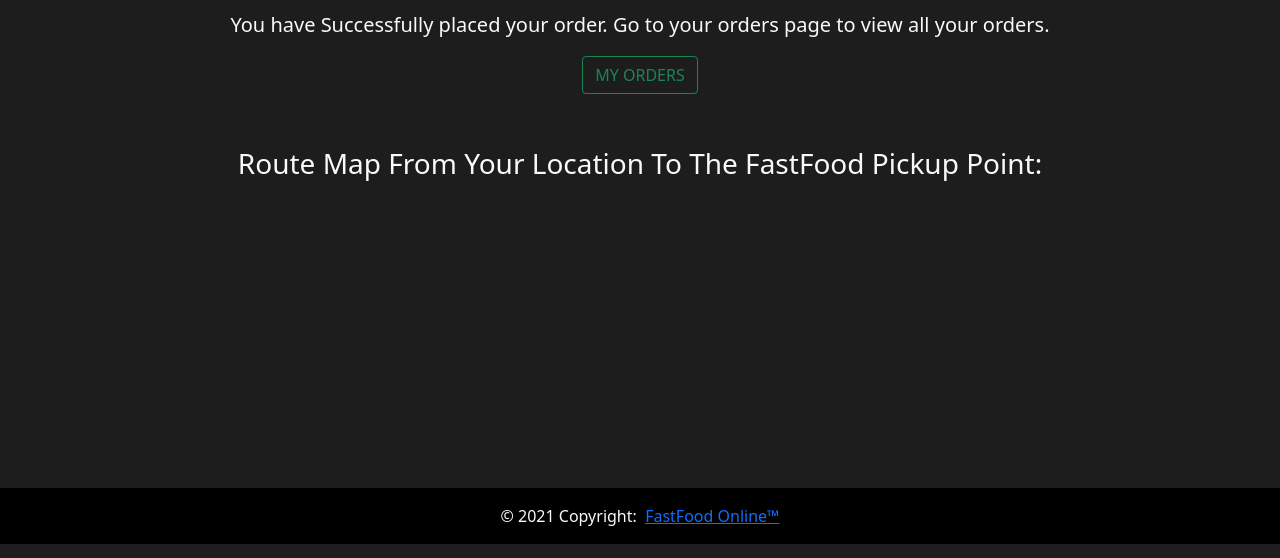
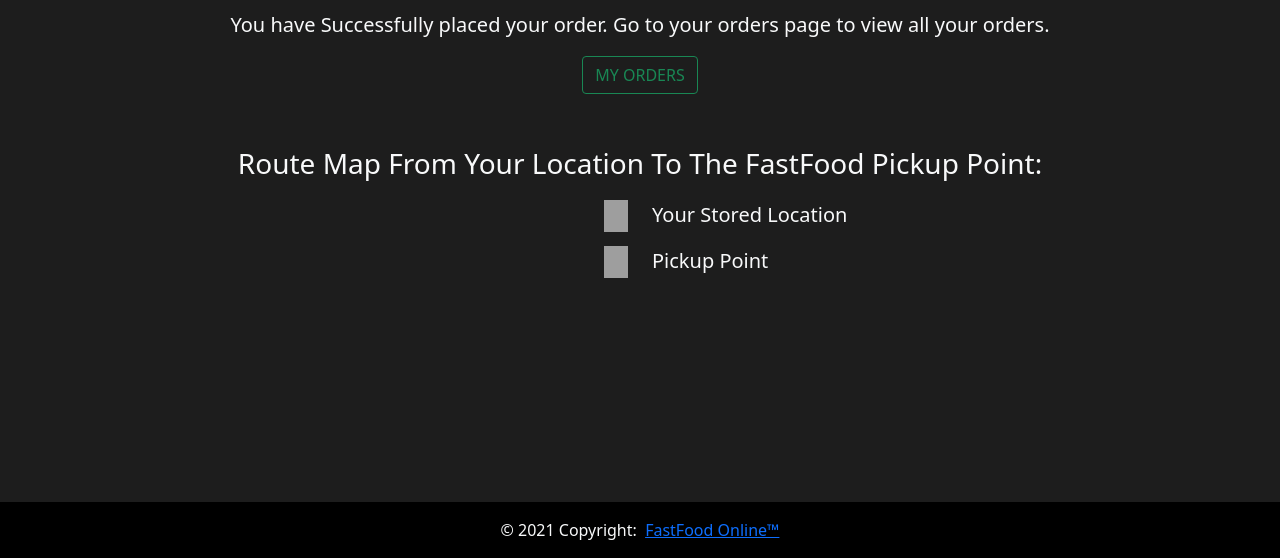
Before and after one commit to kishank12312/fastfood, a Django app: page /ordersuccess/ in a window 1280 px wide. Shown: the part 256-814 px from the top of the page. Run offline with Django 3.2, Linux system fonts and the light colour scheme; a user stored in the database is signed in; data comes from the database, SQL or seed files in the repository; parts of the project's set-up code (start-up, migrations or seed data) failed here and were passed over; some libraries are stand-ins or nearby versions; grey boxes are pictures that could not be loaded.

Commit message:
Minor Changes

```diff
--- a/baseapp/templates/baseapp/adminDashboard.html
+++ b/baseapp/templates/baseapp/adminDashboard.html
@@ -140,8 +140,8 @@
                         </ul>
                         <div class="tab-content" id="pills-tabContent">
                         {% for customerset in allcustomers %}
-                        <div class="tab-pane fade {% if forloop.first %}show active{% endif %}" id="pills{{ forloop.counter }}" role="tabpanel" aria-labelledby="pills{{ forloop.counter }}-tab">
-                        <table class="table table-dark table-striped d-none d-lg-table">
+                        <div style="overflow: auto;" class="tab-pane fade {% if forloop.first %}show active{% endif %}" id="pills{{ forloop.counter }}" role="tabpanel" aria-labelledby="pills{{ forloop.counter }}-tab">
+                        <table class="table table-responsive table-dark table-striped d-none d-lg-table">
                             <thead>
                               <tr>
                                 <th scope="col">Customer ID</th>
--- a/baseapp/templates/baseapp/index.html
+++ b/baseapp/templates/baseapp/index.html
@@ -159,7 +159,7 @@
                     <p class="text-dark fs-5 d-none d-md-block">Checkout our wide variety of burgers with both Veg and Non Veg options</p>
                     <p class="h5 text-light d-block d-md-none">Wide Range <br> of Burgers!</p>
                 </div>
-                <img src="{% static 'images/burger.jfif' %}" class="d-block w-100" alt="...">
+                <img src="{% static 'images/burger.jpg' %}" class="d-block w-100" alt="...">
               </div>
               <div class="carousel-item">
                 <div class="carousel-caption" id = 'sides'>
@@ -168,7 +168,7 @@
                     <p class="h5 text-light d-block d-md-none">The Best Fast <br> Food Sides</p>
 
                 </div>
-                <img src="{% static 'images/sides.jpg.png' %}" class="d-block w-100" alt="...">
+                <img src="{% static 'images/sides.png' %}" class="d-block w-100" alt="...">
               </div>
 
             </div>
--- a/baseapp/templates/baseapp/success.html
+++ b/baseapp/templates/baseapp/success.html
@@ -133,7 +133,19 @@
         <br><br>
         <div class="row justify-content-center text-center">
           <p class="lead text-light fs-3">Route Map From Your Location To The FastFood Pickup Point: </p>
-            <div class="col-12 col-sm-11 col-md-10 col-lg-8">
+          <div class="row">
+            <div class="col d-flex justify-content-end"><img style="height: 2em !important; width: 1.5em !important;" src="https://cdn.rawgit.com/pointhi/leaflet-color-markers/master/img/marker-icon-green.png" alt=""></div>
+            <div class="col d-flex justify-content-start"><p class="lead text-light">Your Stored Location</p></div>
+          </div>
+          <div class="row">
+            <div class="col d-flex justify-content-end"><img style="height: 2em !important; width: 1.5em !important;" src="https://cdn.jsdelivr.net/gh/pointhi/leaflet-color-markers@master/img/marker-icon-2x-red.png" alt=""></div>
+            <div class="col d-flex justify-content-start"><p class="lead text-light">Pickup Point</p></div>
+          </div>
+          <br><br>
+
+
+
+          <div class="col-12 col-sm-11 col-md-10 col-lg-8">
               {% leaflet_map "main" callback="mapfunction"  %}
             </div>
         </div>
--- a/baseapp/views.py
+++ b/baseapp/views.py
@@ -484,12 +484,13 @@ def adminDashboard(request):
 
 
             cursor = connection.cursor()
-            cursor.execute('SELECT DATE_PART(\'week\', DATE("DateOrdered")) AS Week, SUM("ItemPrice"*"Qty") FROM PUBLIC.BASEAPP_ORDERS GROUP BY DATE_PART(\'week\', DATE("DateOrdered"));')
+            cursor.execute('SELECT DATE_PART(\'week\', DATE("DateOrdered")) AS Week, SUM("ItemPrice"*"Qty") FROM PUBLIC.BASEAPP_ORDERS GROUP BY DATE_PART(\'week\', DATE("DateOrdered")) ORDER BY Week;')
             row = cursor.fetchall()
             weeklabels,weekvalues = [],[]
             for i in row:
                 weeklabels.append('Week ' + str(int(i[0])))
                 weekvalues.append(int(i[1]))
+            #print(weeklabels,weekvalues)
             context['weeklabels'] = weeklabels
             context['weekvalues'] = weekvalues
             return render(request, 'baseapp/adminDashboard.html', context)
```
Also changed, not shown: static/images/burger.jfif (deleted), static/images/burger.jpg (added), static/images/sides.jpg.png (deleted), static/images/sides.png (added).
